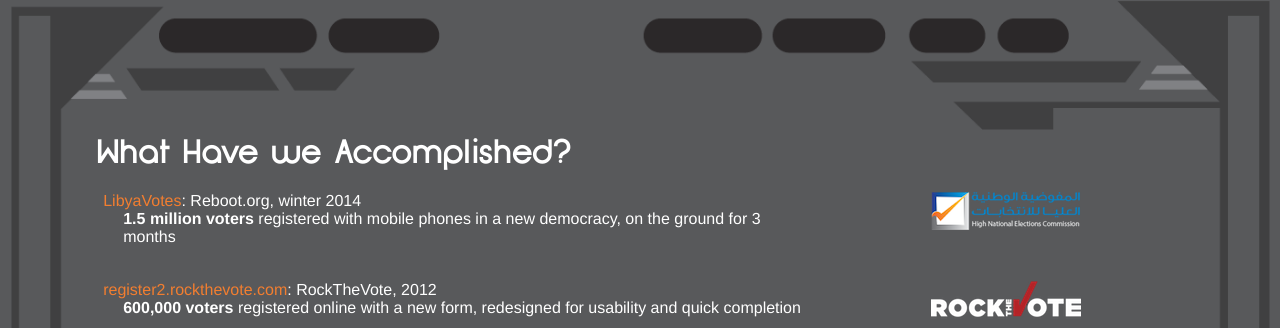
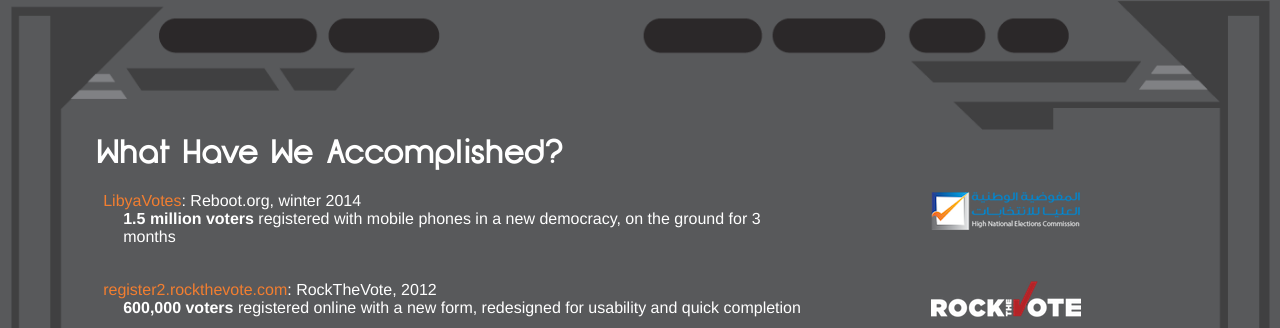
Before and after one commit to spacedogXYZ/spacedogXYZ, a Jekyll site: the page built from index.html, in a window 1280 px wide and 900 px high, scrolled down 2719 px. Shown: the part 129-457 px from the top of the window. Built offline with Jekyll 4.4.1, drawn with Linux system fonts in a browser that asks for light colours; nearby versions of some CDN libraries; comment, search, counter and statistics services are not loaded.

Commit message:
typo. thanks @mom!

```diff
--- a/index.html
+++ b/index.html
@@ -86,7 +86,7 @@
 </section>
 
 <section id="accomplishments" class="fullwidth">
-<h2>What Have we Accomplished?</h2>
+<h2>What Have We Accomplished?</h2>
 <ul class="wrapper">
   {% for a in site.data.accomplishments %}
   <li><div>
```
